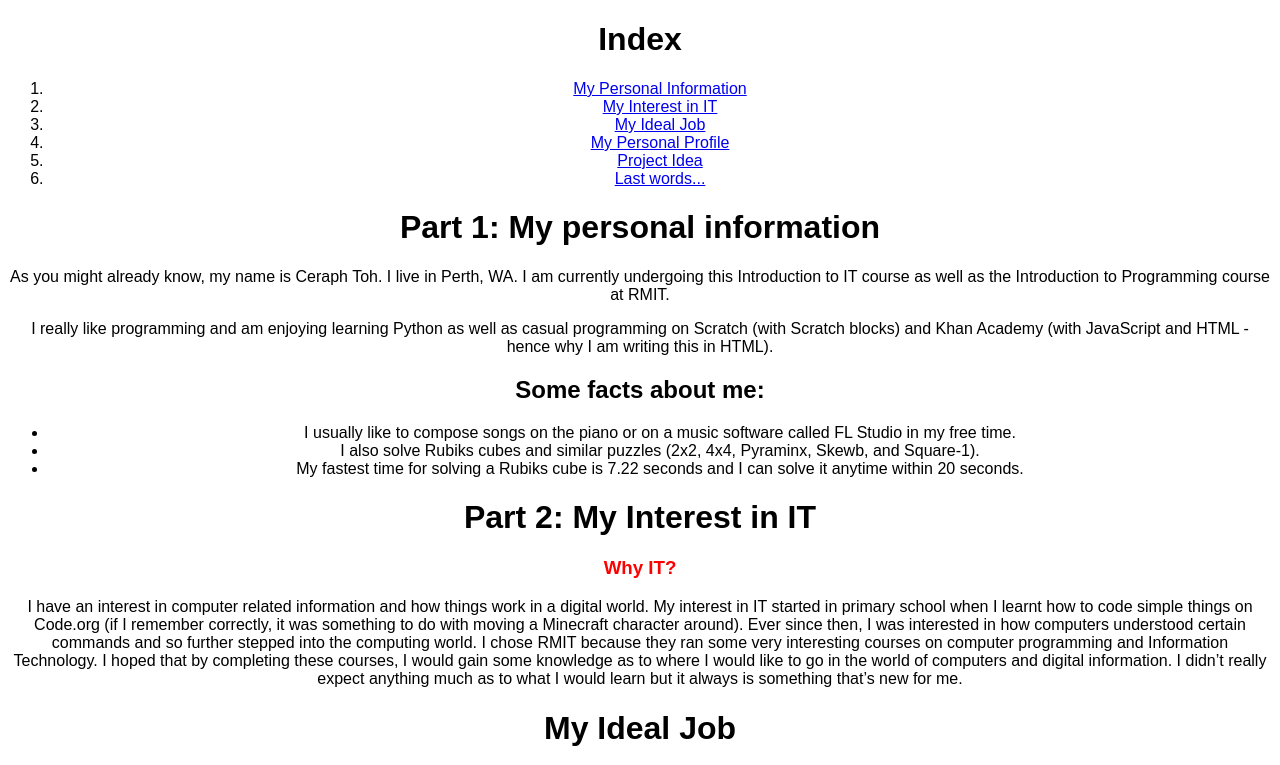
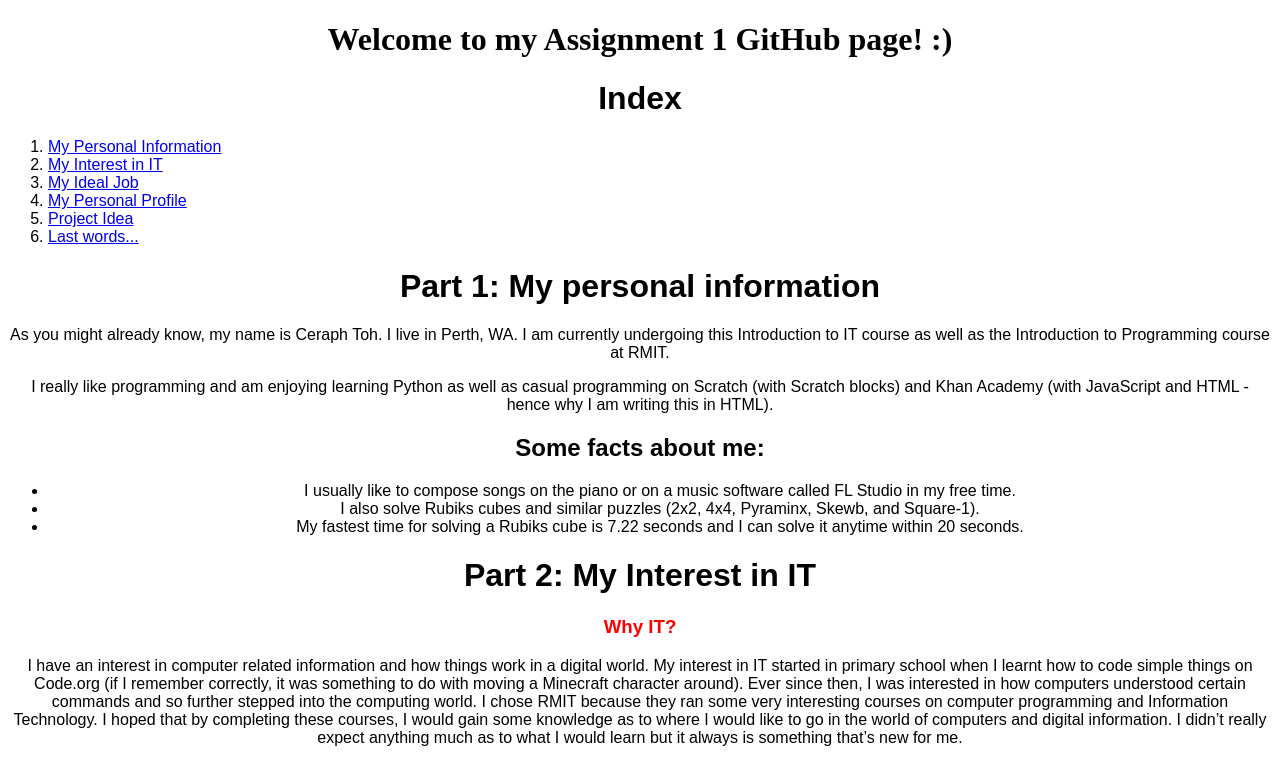
Before and after one commit to McBroski/Assignment-1, a plain HTML site: page index.html in a window 1280 px wide. Shown: the top 765 px of the page. Drawn offline with Linux system fonts and the light colour scheme.

Commit message:
Update index.html

```diff
--- a/index.html
+++ b/index.html
@@ -13,13 +13,17 @@
       font-family:sans-serif;
       text-align:center;
     }
-    #selected_few {
+    #selected-few {
       text-align:left;
+    }
+    #special-title {
+      font-family:"Times New Roman";
     }
   </style>
   <body>
+    <h1 id="special-title">Welcome to my Assignment 1 GitHub page! :)</h1>
     <h1>Index</h1>
-    <ol id="selected">
+    <ol id="selected-few">
       <li><a href="#part-1">My Personal Information</a></li>
       <li><a href="#part-2">My Interest in IT</a></li>
       <li><a href="#part-3">My Ideal Job</a></li>
@@ -70,7 +74,7 @@
     <p>To develop a working game concept is a huge goal of this project. If the basic game can work, that would motivate me to continue to follow this through with a full working concept and graphics of the game. What really motivates me to want to do this idea is to transform an idea to the simplest form of it working.</p>
     <h3 id="new_point">Description:</h3>
     <p>For this project, I would like to develop a working shooter game. This is just the idea of what I would like to achieve but there may be a lot of obstacles as to completing the game as to the standard of my idea.
-      <ul id="selected">
+      <ul id="selected-few">
         <li>Firstly, I would like to make the game a 2D shooter, with a variety of weapons, perks, and items that players can use or obtain.</li>
         <li>Secondly, the game would have different game modes to choose from: a story mode/campaign mode, which should be the bulk of the game, and a multiplayer mode, which would make the game fun because you are able to connect with other players over the game. Whether these concepts can work or not is up to how well the game development goes.</li>
         <li>Thirdly, there should be goals for the player to want to aim for. To make cool in-game items hard to get makes players want to get that gear no matter what the cost, to become the very best player of the game with the best gear.</li>
```
